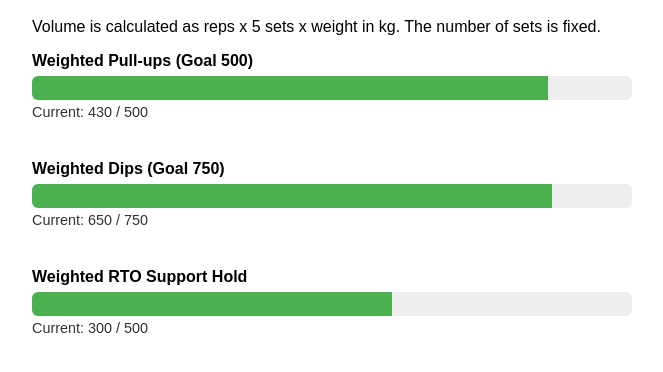
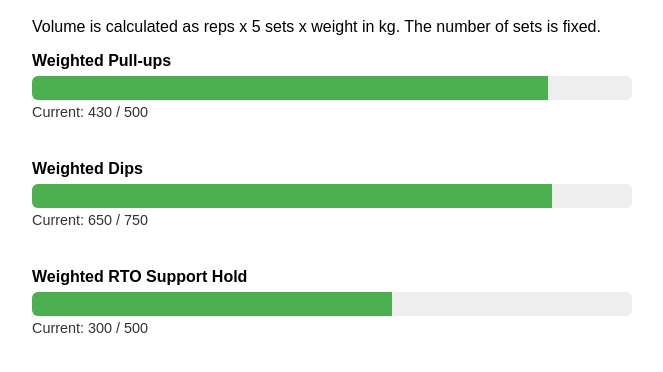
Before and after one commit to matteodelseppia/training-goals, a plain HTML site: page index.html in a window 1280 px wide. Shown: the part 80-452 px from the top of the page, without its empty margins (308-971 px from the left). Drawn offline with Linux system fonts and the light colour scheme.

Commit message:
Update index.html

```diff
--- a/index.html
+++ b/index.html
@@ -42,7 +42,7 @@
 
   <!-- Weighted Pull-ups (Goal 500) -->
   <div class="block">
-    <div class="label">Weighted Pull-ups (Goal 500)</div>
+    <div class="label">Weighted Pull-ups</div>
     <!-- Update currentVolumePullups manually -->
     <div class="bar"><div class="fill" style="width: calc((430 / 500) * 100%)"></div></div>
     <div class="value">Current: 430 / 500</div>
@@ -50,7 +50,7 @@
 
   <!-- Weighted Dips (Goal 750) -->
   <div class="block">
-    <div class="label">Weighted Dips (Goal 750)</div>
+    <div class="label">Weighted Dips</div>
     <!-- Update currentVolumeDips manually -->
     <div class="bar"><div class="fill" style="width: calc((650 / 750) * 100%)"></div></div>
     <div class="value">Current: 650 / 750</div>
```
